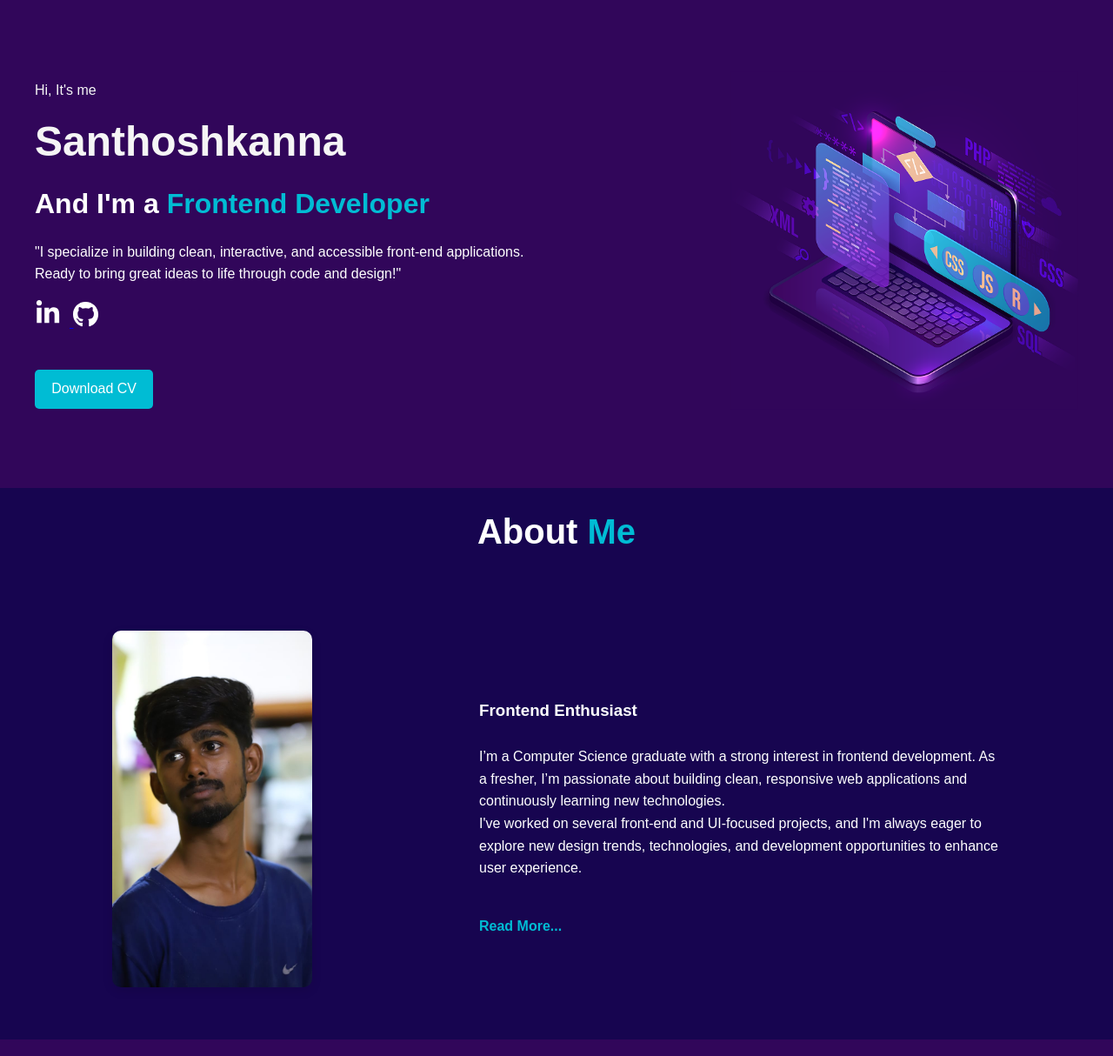
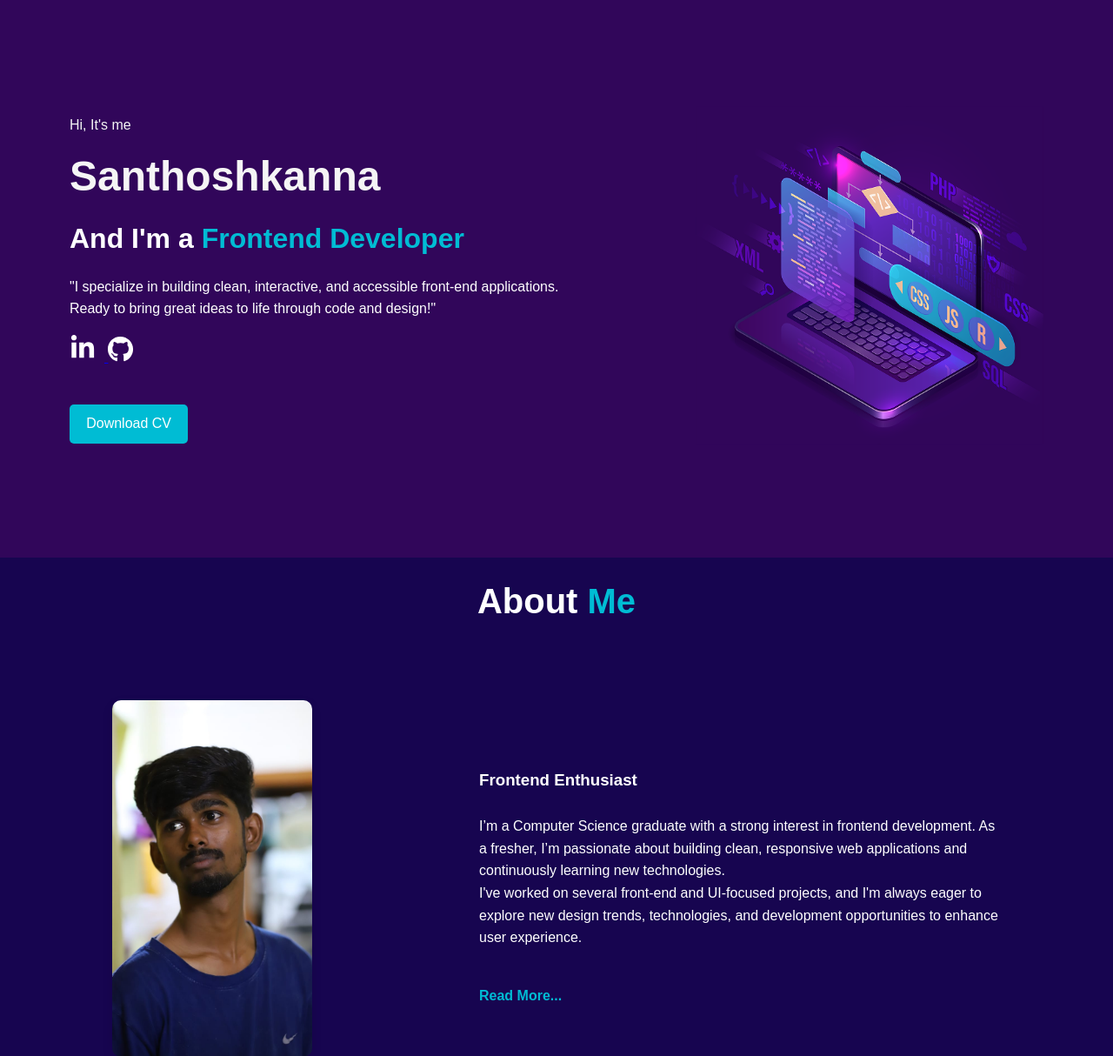
Before and after one commit to santhoshkanna021/Portfolio.., a Flask app: page / in a window 1280 px wide. Shown: the part 77-1291 px from the top of the page at 87% size. Run offline with Flask 3, Linux system fonts and the light colour scheme.

Commit message:
Modified Styles.css

```diff
--- a/static/Styles.css
+++ b/static/Styles.css
@@ -354,7 +354,7 @@ body {
 .hero {
   display: flex;
   justify-content: space-between;
-  padding: 40px;
+  padding: 80px;
 }
 
 /* Responsive for mobile */
```
